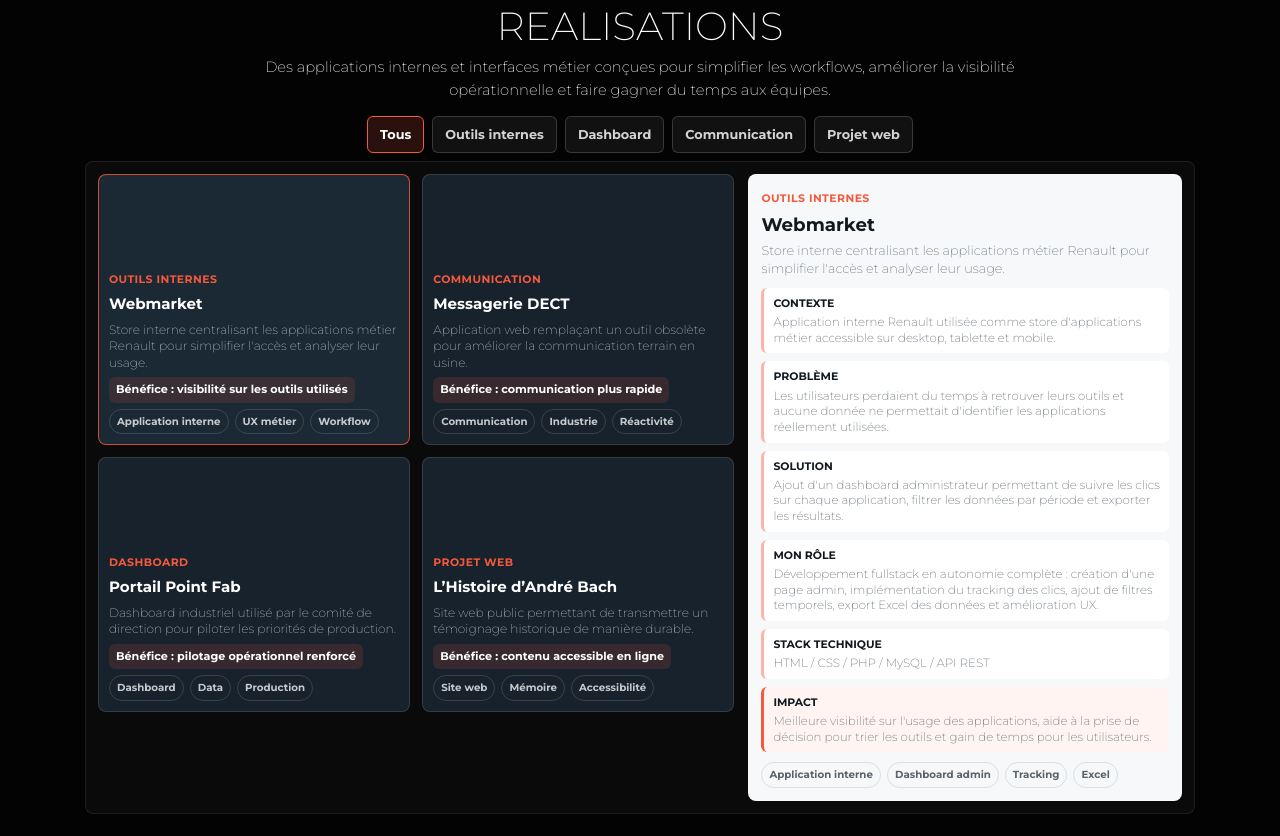
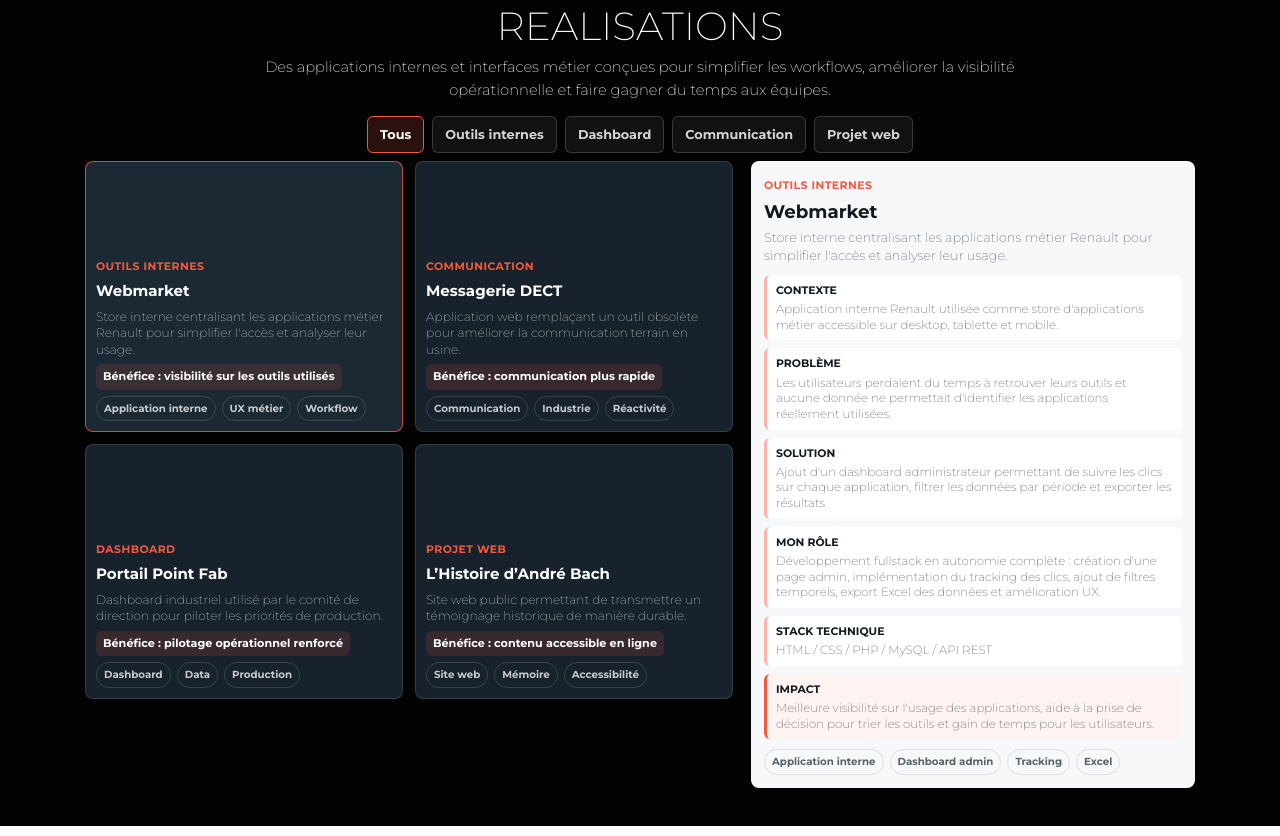
Before and after one commit to TAJMOUTI/SiteNizar, a plain HTML site: page home.html in a window 1280 px wide. Shown: the part 3464-4300 px from the top of the page. Drawn offline with Linux system fonts and the light colour scheme.

Commit message:
[add] - Improve realisation content + Polish projects layout container

```diff
--- a/assets/css/portfoliostyle.css
+++ b/assets/css/portfoliostyle.css
@@ -107,22 +107,26 @@ header .actif {
 .projects-layout {
     display: grid;
     grid-template-columns: minmax(0, 60%) minmax(320px, 40%);
-    gap: 14px;
+    gap: 18px;
     align-items: start;
-    border: 1px solid rgba(255, 255, 255, 0.08);
-    border-radius: 8px;
-    background: rgba(255, 255, 255, 0.03);
-    padding: 12px;
+    border: 0;
+    border-radius: 0;
+    background: transparent;
+    padding: 0;
 }
 
 .projects-grid {
     display: grid;
     grid-template-columns: repeat(2, minmax(0, 1fr));
     gap: 12px;
+    align-items: start;
+    align-content: start;
     align-self: start;
     margin-top: 0;
     padding-top: 0;
 }
+
+/* Future improvement: when more projects are added, replace the static grid with pagination/list navigation. */
 
 .project-card {
     -webkit-appearance: none;
@@ -130,7 +134,7 @@ header .actif {
     display: flex;
     flex-direction: column;
     overflow: hidden;
-    min-height: 214px;
+    min-height: 204px;
     margin-top: 0;
     vertical-align: top;
     padding: 0;
@@ -222,7 +226,7 @@ header .actif {
 .project-detail {
     margin-top: 0;
     height: auto;
-    min-height: 440px;
+    min-height: 0;
     max-height: none;
     border: 1px solid rgba(255, 255, 255, 0.12);
     border-radius: 8px;
@@ -335,7 +339,6 @@ header .actif {
 @media (max-width: 991px) {
     .projects-layout {
         grid-template-columns: 1fr;
-        padding: 10px;
     }
 
     .projects-grid {
```
